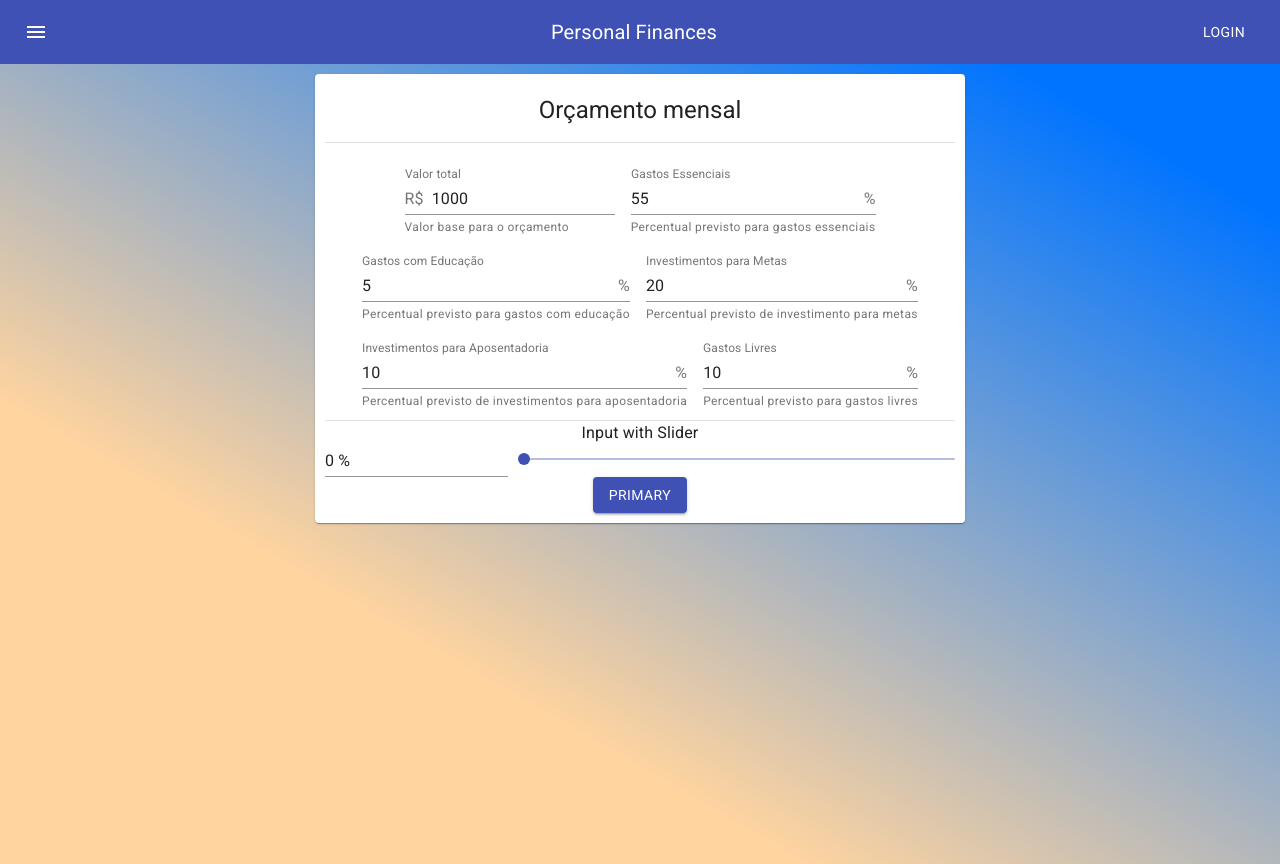
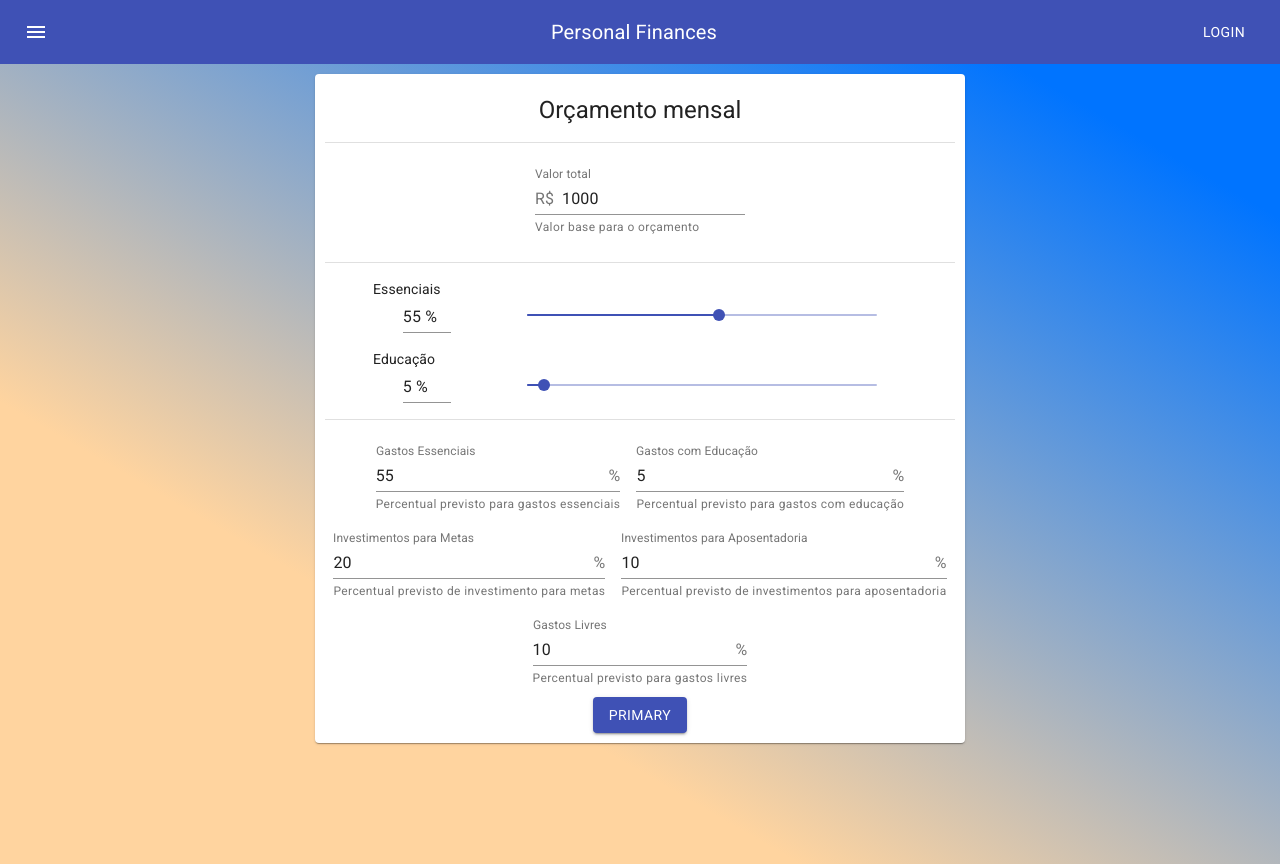
Before and after one commit to taciogt/personal-finances, a React (Create React App) app in the folder frontend/personal-finance/: page / in a window 1280 px wide. Built offline with nearby package versions, Linux system fonts and the light colour scheme.

Commit message:
#7 creates custom hook for generating slider change callback

```diff
--- a/frontend/personal-finance/src/SetBudgetForm.tsx
+++ b/frontend/personal-finance/src/SetBudgetForm.tsx
@@ -1,10 +1,10 @@
-import {ChangeEvent, FC, FormEvent, useState} from "react";
-import {Card, Divider, FormControl, FormHelperText, Input, InputAdornment, InputLabel} from "@material-ui/core";
+import {ChangeEvent, FC, FormEvent, useCallback, useState} from "react";
+import {Box, Card, Divider, FormControl, FormHelperText, Input, InputAdornment, InputLabel} from "@material-ui/core";
 import Button from "@material-ui/core/Button";
 import axios from "axios";
 import {createStyles, makeStyles, styled, Theme} from "@material-ui/core/styles";
 import Typography from "@material-ui/core/Typography";
-import {InputPercentageWithSlider} from "./components/InputPercentageWithSlider";
+import {PercentageSlider} from "./components/PercentageSlider";
 
 const apiClient = axios.create({
   baseURL: 'http://localhost:8000/',
@@ -13,12 +13,12 @@ const apiClient = axios.create({
 
 class Budget {
   constructor(
-    public readonly amount?: number,
-    public readonly essentials?: number,
-    public readonly education?: number,
-    public readonly goals?: number,
-    public readonly retirement?: number,
-    public readonly loose?: number,
+    public readonly amount: number,
+    public readonly essentials: number,
+    public readonly education: number,
+    public readonly goals: number,
+    public readonly retirement: number,
+    public readonly loose: number,
   ) {
   }
 }
@@ -29,6 +29,9 @@ const useStyles = makeStyles((theme: Theme) =>
       '& .MuiFormControl-root': {
         margin: theme.spacing(1)
       }
+    },
+    percentageSlider: {
+      marginLeft: theme.spacing(20)
     }
   })
 )
@@ -43,6 +46,13 @@ const StyledDivider = styled(Divider)({
   marginTop: '1em',
   marginBottom: '1em'
 })
+
+const StyledBox = styled(Box)({
+  marginLeft: '3em',
+  marginRight: '3em',
+  marginBottom: '1em'
+})
+
 
 export const SetBudgetForm: FC = () => {
   const classes = useStyles()
@@ -71,7 +81,17 @@ export const SetBudgetForm: FC = () => {
         return newBudget
       })
     }
+  }
 
+  function useChangeBudgetBowlHandler(bowlName: keyof Omit<Budget, 'amount'>) {
+    return useCallback((newValue: number) => {
+      setBudget(prevBudget => {
+        return {
+          ...prevBudget,
+          [bowlName]: newValue
+        }
+      })
+    }, [bowlName])
   }
 
   function submitHandler(event: FormEvent) {
@@ -95,7 +115,7 @@ export const SetBudgetForm: FC = () => {
     <StyledCard>
       <div>
         <Typography style={{marginTop: '10px'}} variant='h5'>Orçamento mensal</Typography>
-        <StyledDivider />
+        <StyledDivider/>
         <form className={classes.root} onSubmit={submitHandler}>
           <FormControl>
             <InputLabel htmlFor="total-amount-input">Valor total</InputLabel>
@@ -105,6 +125,16 @@ export const SetBudgetForm: FC = () => {
                    startAdornment={<InputAdornment position="start">R$</InputAdornment>}/>
             <FormHelperText id="total-amount-helper-text">Valor base para o orçamento</FormHelperText>
           </FormControl>
+          <StyledDivider/>
+          <StyledBox>
+            <PercentageSlider title="Essenciais" value={budget.essentials}
+                              valueChangeHandler={useChangeBudgetBowlHandler('essentials')}/>
+          </StyledBox>
+          <StyledBox>
+            <PercentageSlider title="Educação" value={budget.education} valueChangeHandler={useChangeBudgetBowlHandler('education')}/>
+          </StyledBox>
+
+          <StyledDivider/>
           <FormControl>
             <InputLabel htmlFor="essentials-input">Gastos Essenciais</InputLabel>
             <Input id="essentials-input" aria-describedby="essentials-helper-text" type="number"
@@ -146,8 +176,11 @@ export const SetBudgetForm: FC = () => {
                    endAdornment={<InputAdornment position="end">%</InputAdornment>}/>
             <FormHelperText id="essentials-helper-text">Percentual previsto para gastos livres</FormHelperText>
           </FormControl>
-          <Divider/>
-          <InputPercentageWithSlider/>
+
+
+          {/*<StyledDivider/>*/}
+          {/*<PercentageSlider title="demo"/>*/}
+
           <div>
             <Button variant="contained" color="primary" type="submit">
               Primary
--- a/frontend/personal-finance/src/components/InputPercentageWithSlider.tsx
+++ /dev/null
@@ -1,95 +0,0 @@
-import {ChangeEvent, ChangeEventHandler, FC, FocusEventHandler, KeyboardEventHandler, useState} from "react";
-import {Grid, Slider, TextField} from "@material-ui/core";
-import {createStyles, makeStyles, Theme} from "@material-ui/core/styles";
-import Typography from "@material-ui/core/Typography";
-import NumberFormat from 'react-number-format';
-
-type InputPercentageWithSliderProps = {}
-
-const useStyles = makeStyles((theme: Theme) =>
-  createStyles({
-    root: {
-      '& .MuiFormControl-root': {
-        margin: theme.spacing(1)
-      }
-    },
-    input: {
-      width: '4em'
-    },
-  })
-)
-
-
-
-interface RawNumberFormatCustomProps {
-  value: number
-  setValue: (v: number) => void
-}
-
-const RawNumberFormatCustom: FC<RawNumberFormatCustomProps> = ({value, setValue}) => {
-  const suffix = ' %'
-
-  const onChangeHandler: ChangeEventHandler<HTMLInputElement> = (event) => {
-    const newValue = +event.target.value.replace(suffix, '')
-    setValue(newValue)
-  }
-
-  const onBlurHandler: FocusEventHandler<HTMLInputElement> = (event) => {
-    const newValue = +event.target.value.replace(suffix, '')
-    if (newValue < 10) {
-      setValue(0);
-    } else if (newValue > 90) {
-      setValue(100);
-    }
-
-  }
-
-  const keyPressHandler: KeyboardEventHandler<HTMLInputElement> = (event) => {
-    if (event.key === "ArrowUp") {
-      setValue(value + 1)
-    }
-    if (event.key === "ArrowDown") {
-      setValue(value - 1)
-    }
-  }
-
-  return (
-    <NumberFormat
-      onChange={onChangeHandler}
-      value={value}
-      onKeyDown={keyPressHandler}
-      onBlur={onBlurHandler}
-      customInput={TextField}
-      suffix={suffix}
-    />
-  );
-}
-
-
-export const InputPercentageWithSlider: FC<InputPercentageWithSliderProps> = () => {
-  const classes = useStyles()
-
-  const [inputValue, setInputValue] = useState(0)
-
-  function slideChangeHandler(event: ChangeEvent<{}>, newValue: number | number[]) {
-    if (!Array.isArray(newValue)) {
-      setInputValue(newValue)
-    }
-  }
-
-  return (
-    <div className={classes.root}>
-      <Typography>Input with Slider</Typography>
-      <Grid container spacing={2} alignItems="center">
-        <Grid>
-          <RawNumberFormatCustom
-            setValue={setInputValue}
-            value={inputValue}/>
-        </Grid>
-        <Grid item xs>
-          <Slider value={inputValue} aria-labelledby="input-slider" onChange={slideChangeHandler}/>
-        </Grid>
-      </Grid>
-    </div>
-  )
-}
--- /dev/null
+++ b/frontend/personal-finance/src/components/PercentageSlider.tsx
@@ -0,0 +1,58 @@
+import {ChangeEvent, FC, useEffect, useState} from "react";
+import {Grid, Slider} from "@material-ui/core";
+import {createStyles, makeStyles, Theme} from "@material-ui/core/styles";
+import Typography from "@material-ui/core/Typography";
+import {RawNumberFormatCustom} from "./RawNumberFormatCustom";
+
+interface tPercentageSliderProps {
+  title: string
+  value: number
+  valueChangeHandler: (v: number) => void
+}
+
+const useStyles = makeStyles((theme: Theme) =>
+  createStyles({
+    root: {
+      '& .MuiFormControl-root': {
+        // margin: theme.spacing(1)
+      }
+    },
+    input: {
+      width: '4em'
+    },
+  })
+)
+
+
+export const PercentageSlider: FC<tPercentageSliderProps> = ({title, value, valueChangeHandler}) => {
+  const classes = useStyles()
+
+  const [inputValue, setInputValue] = useState(value)
+  useEffect(() => {
+    valueChangeHandler(inputValue)
+  }, [inputValue, valueChangeHandler])
+
+  function slideChangeHandler(event: ChangeEvent<{}>, newValue: number | number[]) {
+    if (!Array.isArray(newValue)) {
+      setInputValue(newValue)
+    }
+  }
+
+  return (
+    <div className={classes.root}>
+      <Typography variant='subtitle2' align='left' display='block'>{title}</Typography>
+      <Grid container spacing={2} alignItems="flex-end" justify="space-around"
+      >
+        <Grid>
+          <RawNumberFormatCustom
+            setValue={setInputValue}
+            value={inputValue}
+          />
+        </Grid>
+        <Grid item xs={8}>
+          <Slider value={value} aria-labelledby="input-slider" onChange={slideChangeHandler}/>
+        </Grid>
+      </Grid>
+    </div>
+  )
+}
--- /dev/null
+++ b/frontend/personal-finance/src/components/RawNumberFormatCustom.tsx
@@ -0,0 +1,52 @@
+import {styled} from "@material-ui/core/styles";
+import NumberFormat from "react-number-format";
+import {ChangeEventHandler, FC, FocusEventHandler, KeyboardEventHandler} from "react";
+import {TextField} from "@material-ui/core";
+
+const StyledNumberFormat = styled(NumberFormat)({
+  width: '3em'
+})
+
+interface RawNumberFormatCustomProps {
+  value: number
+  setValue: (v: number) => void
+}
+
+export const RawNumberFormatCustom: FC<RawNumberFormatCustomProps> = ({value, setValue}) => {
+  const suffix = ' %'
+
+  const onChangeHandler: ChangeEventHandler<HTMLInputElement> = (event) => {
+    const newValue = +event.target.value.replace(suffix, '')
+    setValue(newValue)
+  }
+
+  const onBlurHandler: FocusEventHandler<HTMLInputElement> = (event) => {
+    const newValue = +event.target.value.replace(suffix, '')
+    if (newValue < 10) {
+      setValue(0);
+    } else if (newValue > 90) {
+      setValue(100);
+    }
+
+  }
+
+  const keyPressHandler: KeyboardEventHandler<HTMLInputElement> = (event) => {
+    if (event.key === "ArrowUp") {
+      setValue(value + 1)
+    }
+    if (event.key === "ArrowDown") {
+      setValue(value - 1)
+    }
+  }
+
+  return (
+    <StyledNumberFormat
+      onChange={onChangeHandler}
+      value={value}
+      onKeyDown={keyPressHandler}
+      onBlur={onBlurHandler}
+      customInput={TextField}
+      suffix={suffix}
+    />
+  );
+}
```
